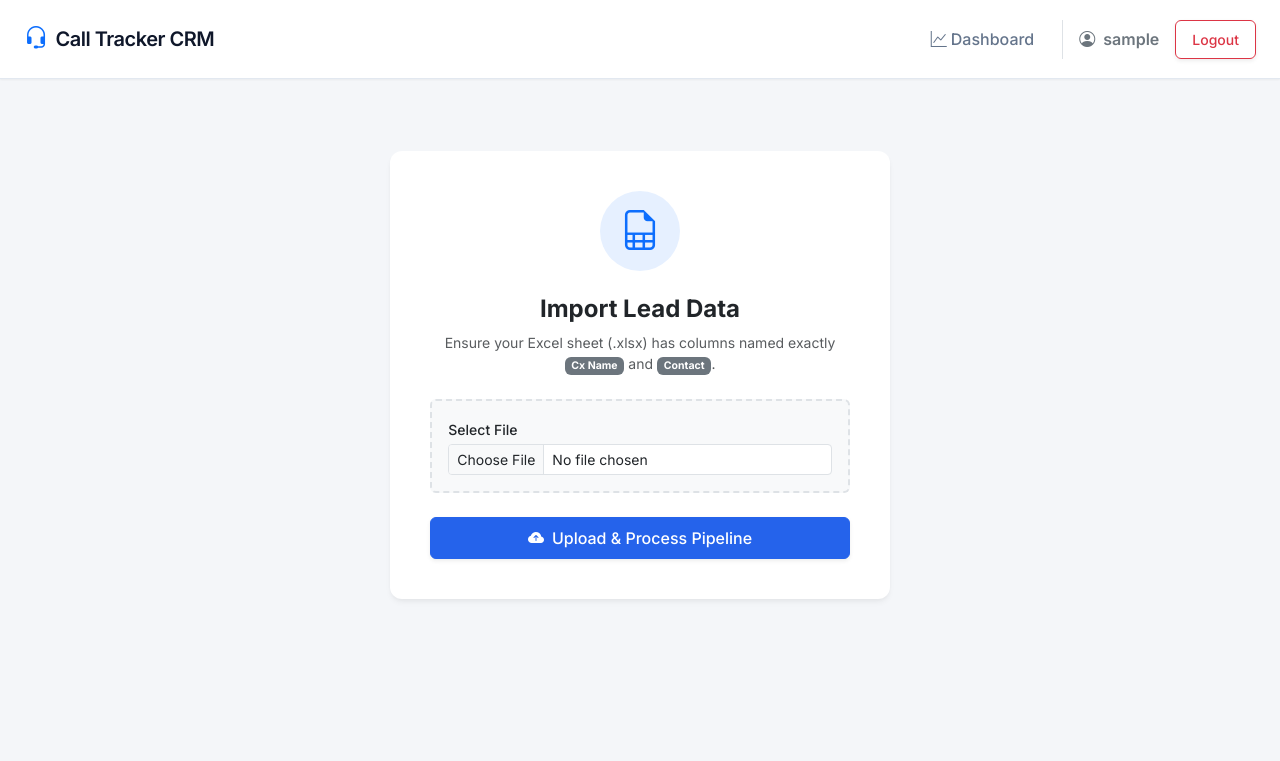
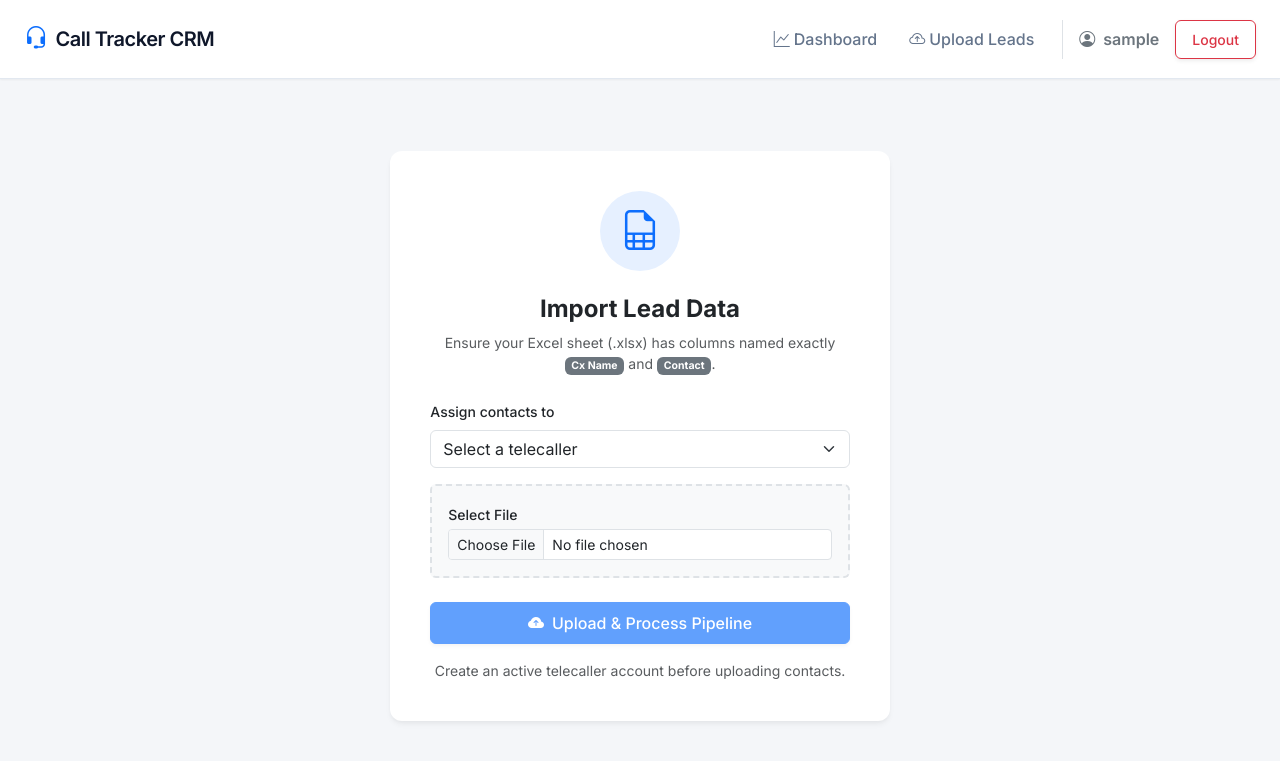
Before and after one commit to anaskhan7866/Call-Tracker-CRM, a Django app: page /upload_excel/ in a window 1280 px wide. Shown: the top 761 px of the page. Run offline with Django 5.2, Linux system fonts and the light colour scheme; the visitor is signed in with stand-in values (Sample User, id 1); data comes from the database, SQL or seed files in the repository.

Commit message:
change the upload logic

```diff
--- a/leads/views.py
+++ b/leads/views.py
@@ -8,7 +8,7 @@ from django.shortcuts import render, redirect
 from django.core.paginator import Paginator
 from django.core.exceptions import ValidationError
 from django.db.models import Q, Count
-from django.http import HttpResponse, JsonResponse
+from django.http import HttpResponse, JsonResponse, HttpResponseForbidden
 from django.contrib import messages
 from django.contrib.auth import logout
 from django.contrib.auth.decorators import login_required
@@ -79,9 +79,24 @@ def logout_view(request):
 @never_cache
 @login_required
 def upload_excel(request):
+    if not (request.user.is_staff or request.user.is_superuser):
+        return HttpResponseForbidden('Only admins can upload lead files.')
+
+    employees = User.objects.filter(
+        is_active=True,
+        is_staff=False,
+        is_superuser=False,
+    ).order_by('username')
+
     if request.method == 'POST':
         if 'excel_file' not in request.FILES:
             messages.error(request, "Please select a file to upload.")
+            return redirect('upload_excel')
+
+        try:
+            assigned_user = employees.get(pk=request.POST.get('user_id'))
+        except (User.DoesNotExist, ValueError, TypeError):
+            messages.error(request, "Please select an active telecaller to assign these contacts to.")
             return redirect('upload_excel')
 
         excel_file = request.FILES['excel_file']
@@ -98,16 +113,15 @@ def upload_excel(request):
                 messages.error(request, "Upload failed: The Excel file MUST contain 'Cx Name' and 'Contact' columns.")
                 return redirect('upload_excel')
 
-            # 1. OPTIMIZATION: Fetch existing phone numbers for this user into a fast-lookup set (1 Query)
+            # Fetch existing phone numbers for the selected telecaller into a fast-lookup set.
             existing_phones = set(
-                Contact.objects.filter(user=request.user).values_list('phone_number', flat=True)
+                Contact.objects.filter(user=assigned_user).values_list('phone_number', flat=True)
             )
 
             new_contacts = []
             phones_in_current_upload = set()
             total_rows = 0
 
-            # 2. Iterate through rows in memory WITHOUT hitting the database
             for index, row in df.iterrows():
                 clean_name = " ".join(str(row.get('cx name', '')).split())
                 clean_phone = " ".join(str(row.get('contact', '')).split())
@@ -121,7 +135,7 @@ def upload_excel(request):
                 if clean_phone not in existing_phones and clean_phone not in phones_in_current_upload:
                     new_contacts.append(
                         Contact(
-                            user=request.user,
+                            user=assigned_user,
                             name=clean_name,
                             phone_number=clean_phone,
                             call_status='Pending'
@@ -129,7 +143,6 @@ def upload_excel(request):
                     )
                     phones_in_current_upload.add(clean_phone)
 
-            # 3. Insert all new records in a single database transaction (1 Query)
             if new_contacts:
                 Contact.objects.bulk_create(new_contacts, batch_size=1000)
 
@@ -143,7 +156,7 @@ def upload_excel(request):
             messages.error(request, f"Error processing file: {str(e)}")
             return redirect('upload_excel')
 
-    return render(request, 'upload.html')
+    return render(request, 'upload.html', {'employees': employees})
 
 
 @never_cache
--- a/templates/base.html
+++ b/templates/base.html
@@ -81,12 +81,13 @@
                             <i class="bi bi-graph-up"></i> Dashboard
                         </a>
                     </li>
-                    {% if not user.is_staff and not user.is_superuser %}
+                    {% if user.is_staff or user.is_superuser %}
                     <li class="nav-item">
                         <a class="nav-link d-flex align-items-center gap-1" href="{% url 'upload_excel' %}">
                             <i class="bi bi-cloud-arrow-up"></i> Upload Leads
                         </a>
                     </li>
+                    {% else %}
                     <li class="nav-item">
                         <a class="nav-link d-flex align-items-center gap-1" href="{% url 'contact_list' %}">
                             <i class="bi bi-people"></i> View Contacts
--- a/templates/upload.html
+++ b/templates/upload.html
@@ -20,15 +20,28 @@
                 <form method="POST" enctype="multipart/form-data">
                     {% csrf_token %}
 
+                    <div class="text-start mb-3">
+                        <label for="user_id" class="form-label fw-medium text-dark small">Assign contacts to</label>
+                        <select class="form-select" id="user_id" name="user_id" required>
+                            <option value="" selected disabled>Select a telecaller</option>
+                            {% for employee in employees %}
+                            <option value="{{ employee.id }}">{{ employee.username }}</option>
+                            {% endfor %}
+                        </select>
+                    </div>
+
                     <!-- Styled File Input -->
                     <div class="border rounded p-3 mb-4 bg-light text-start border-dashed" style="border-style: dashed !important; border-width: 2px !important;">
                         <label for="excel_file" class="form-label fw-medium text-dark mb-1 small">Select File</label>
                         <input class="form-control form-control-sm shadow-none" type="file" id="excel_file" name="excel_file" accept=".xlsx, .xls" required>
                     </div>
 
-                    <button type="submit" class="btn btn-primary w-100 py-2 d-flex justify-content-center align-items-center gap-2 shadow-sm">
+                    <button type="submit" class="btn btn-primary w-100 py-2 d-flex justify-content-center align-items-center gap-2 shadow-sm" {% if not employees %}disabled{% endif %}>
                         <i class="bi bi-cloud-arrow-up-fill"></i> Upload & Process Pipeline
                     </button>
+                    {% if not employees %}
+                    <p class="text-muted small mt-3 mb-0">Create an active telecaller account before uploading contacts.</p>
+                    {% endif %}
                 </form>
             </div>
         </div>
```
Also changed, not shown: leads/tests.py (+31 -3 lines).
